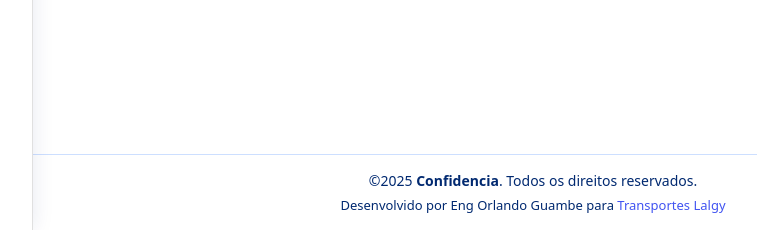
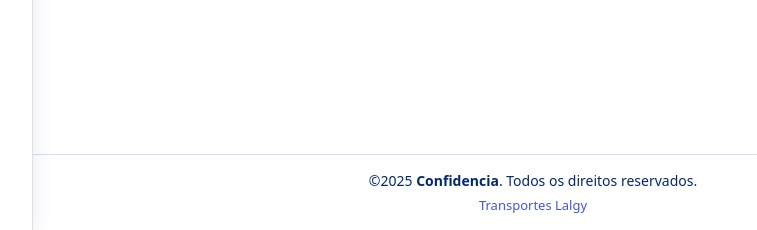
Before and after one commit to Orlandooguambe/sistema, a Flask app: page /ajuda in a window 1280 px wide. Shown: the part 570-800 px from the top of the page, without its empty margins (247-1004 px from the left). Run offline with Flask 3, Linux system fonts and the light colour scheme; some libraries are stand-ins or nearby versions.

Commit message:
resolver index painel

```diff
--- a/templates/public/base.html
+++ b/templates/public/base.html
@@ -17,7 +17,7 @@
         <img src="{{ url_for('static', filename='assets/img/confidencia-logo.png') }}"
              alt="Logo Sistema"
              class="img-fluid mx-auto d-block"
-             style="max-width: 400px; height: auto;">
+             style="max-width: 380px; height: auto;">
       </div>
     </div>
   </div>
--- a/templates/public/index.html
+++ b/templates/public/index.html
@@ -71,7 +71,7 @@
       &copy;{{ ano }} <strong><span>Confidencia</span></strong>. Todos os direitos reservados.
     </div>
     <div class="credits">
-      Desenvolvido por Eng Orlando Guambe para <a href="https://lalgy.co.mz/">Transportes Lalgy</a>
+     <a href="https://lalgy.co.mz/">Transportes Lalgy</a>
     </div>
   </footer>
 
```
